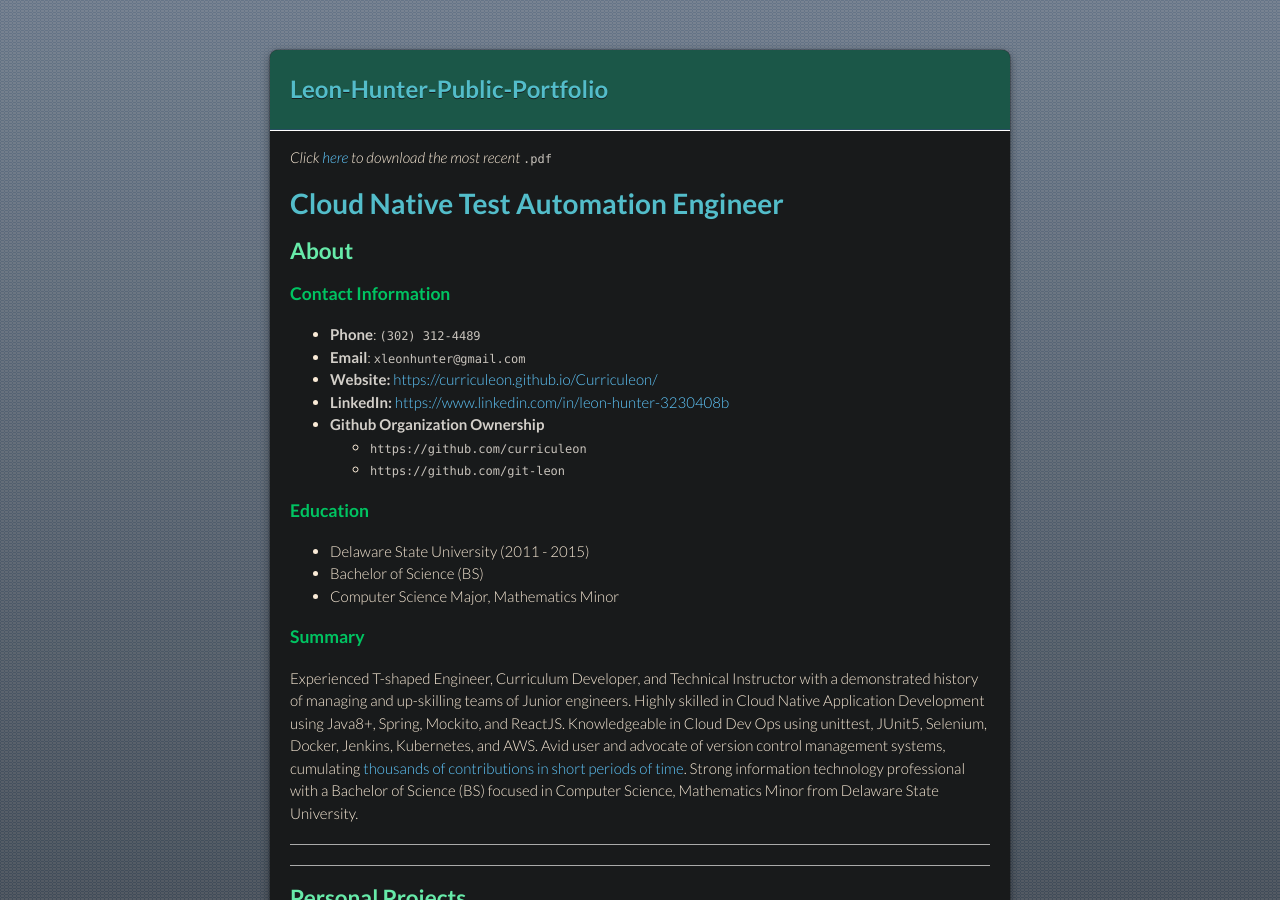
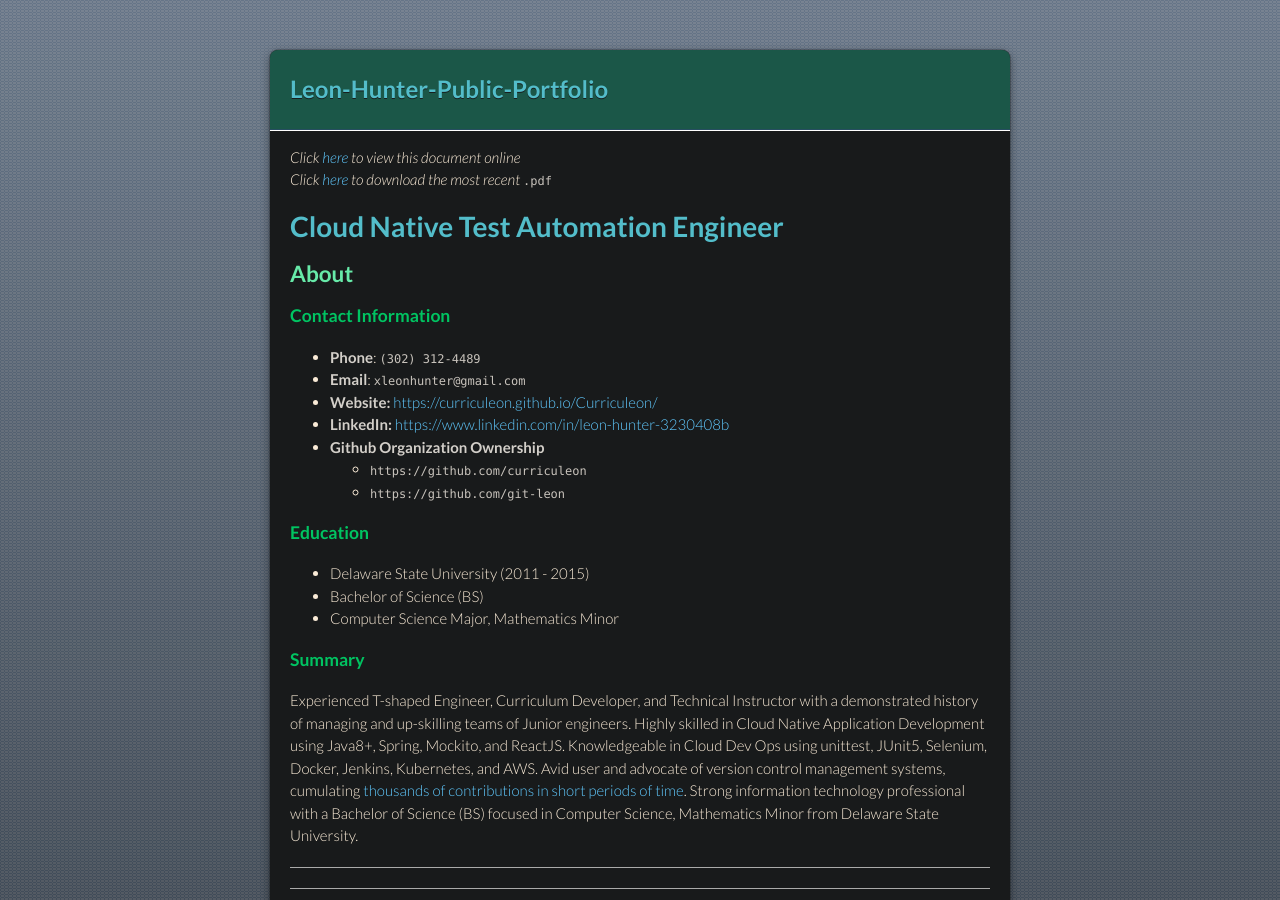
Before and after one commit to Git-Leon/Leon-Hunter-Public-Portfolio, a Jekyll site: the page built from index.md, in a window 1280 px wide and 900 px high. Built offline with Jekyll 4.4.1, drawn with Linux system fonts in a browser that asks for light colours; our own code applies the rules of GitHub Pages for plain Markdown files; the repository's description, which GitHub fills in, is left out.

```diff
--- a/index.md
+++ b/index.md
@@ -1,6 +1,6 @@
 <link rel="stylesheet" type="text/css" media="all" href="./style.css" />
 
-<!-- _Click [here](https://git-leon.github.io/Leon-Hunter-Public-Portfolio/) to view this document online_ <br> -->
+_Click [here](https://git-leon.github.io/Leon-Hunter-Public-Portfolio/) to view this document online_ <br>
 _Click [here](https://github.com/Git-Leon/Leon-Hunter-Public-Portfolio/raw/master/Leon-Hunter-Public-Portfolio.pdf) to download the most recent_ `.pdf`
 
 # Cloud Native Test Automation Engineer
```
Also changed, not shown: 1 other file.
